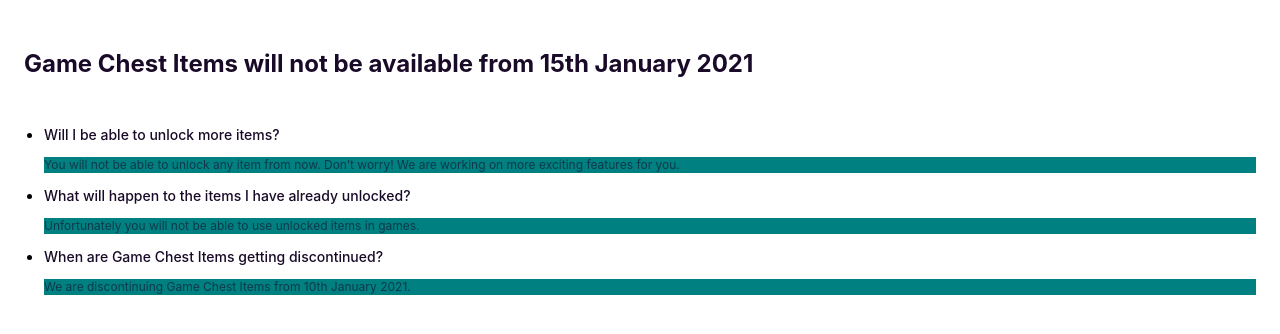
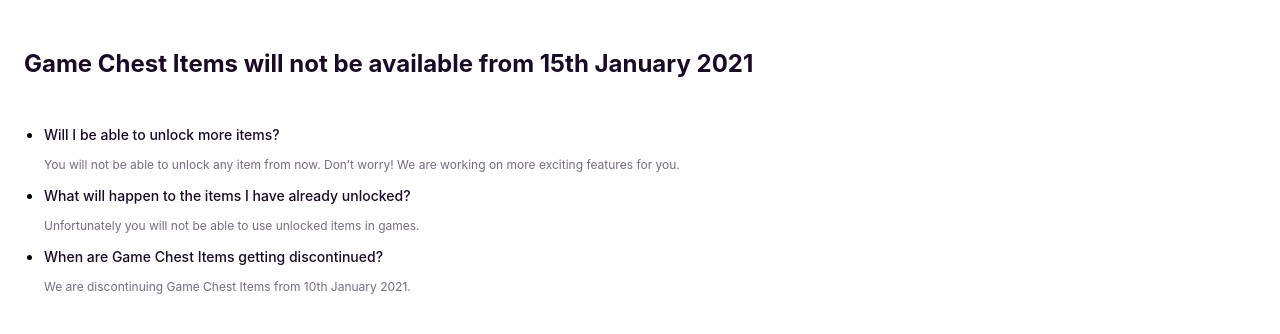
Before and after one commit to aayush-learning/item-faq, a React (Create React App) app: page / in a window 1280 px wide. Shown: the top 334 px of the page. Built offline with nearby package versions, Linux system fonts and the light colour scheme.

Commit message:
Added an update to the padding

```diff
--- a/src/App.css
+++ b/src/App.css
@@ -54,8 +54,6 @@ flex-grow: 0;
 }
 h3{
   position: static;
-
-  background-color:teal;
   /* Body / B2 - R */
   font-family: -apple-system, BlinkMacSystemFont, 'Segoe UI', Roboto, Oxygen, Ubuntu, Cantarell, 'Open Sans', 'Helvetica Neue', sans-serif;
   font-style: normal;
```
